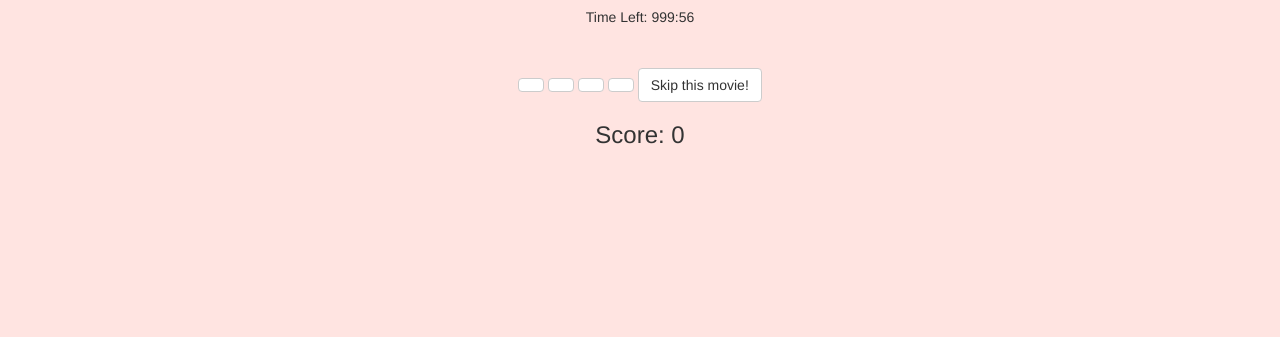
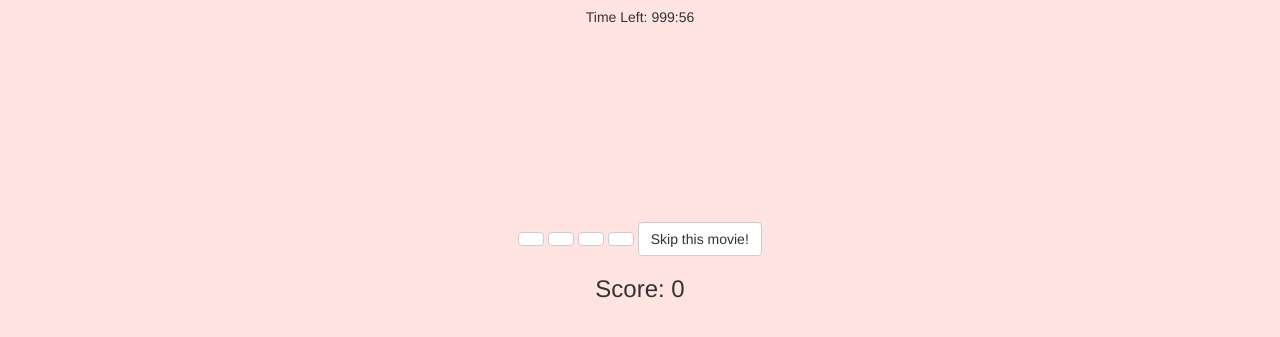
Before and after one commit to tomoiwasaki/trailer-nailer, a website: page game-screen.html in a window 1280 px wide. Shown: the part 115-452 px from the top of the page. Drawn offline with nearby package versions, Linux system fonts and the light colour scheme.

Commit message:
tried changing to video

```diff
--- a/game-screen.html
+++ b/game-screen.html
@@ -171,9 +171,9 @@
   <div class="row">
       <div class="col-xs-12 col-sm-10 col-md-8 col-sm-offset-2">
         <div class="holder">
-          <div id="video"></div>
+          <video id="video"></div>
             <div class="bar" id="bottom-layer"></div>
-          </div>
+          </video>
         </div>
       </div>
   </div>
```
